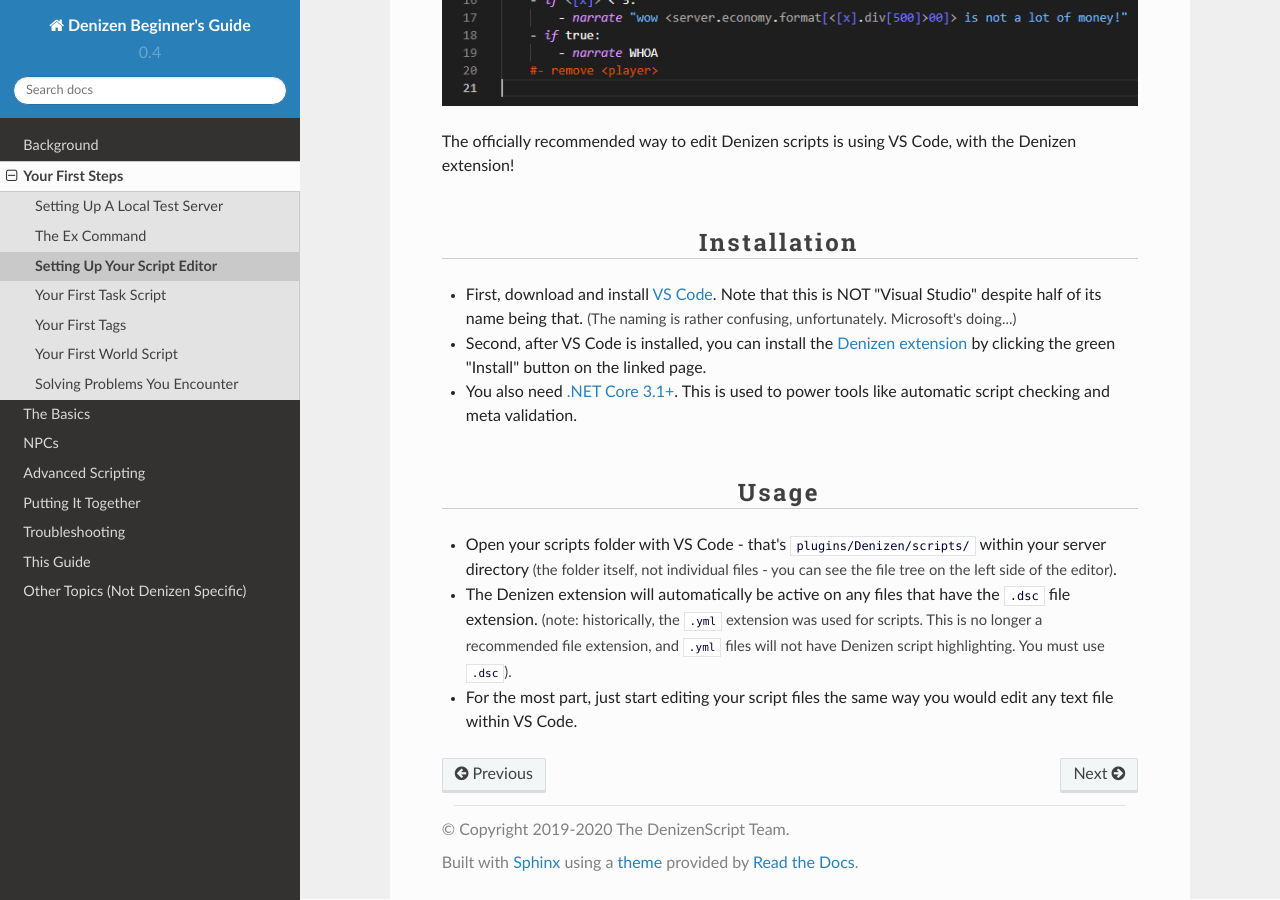
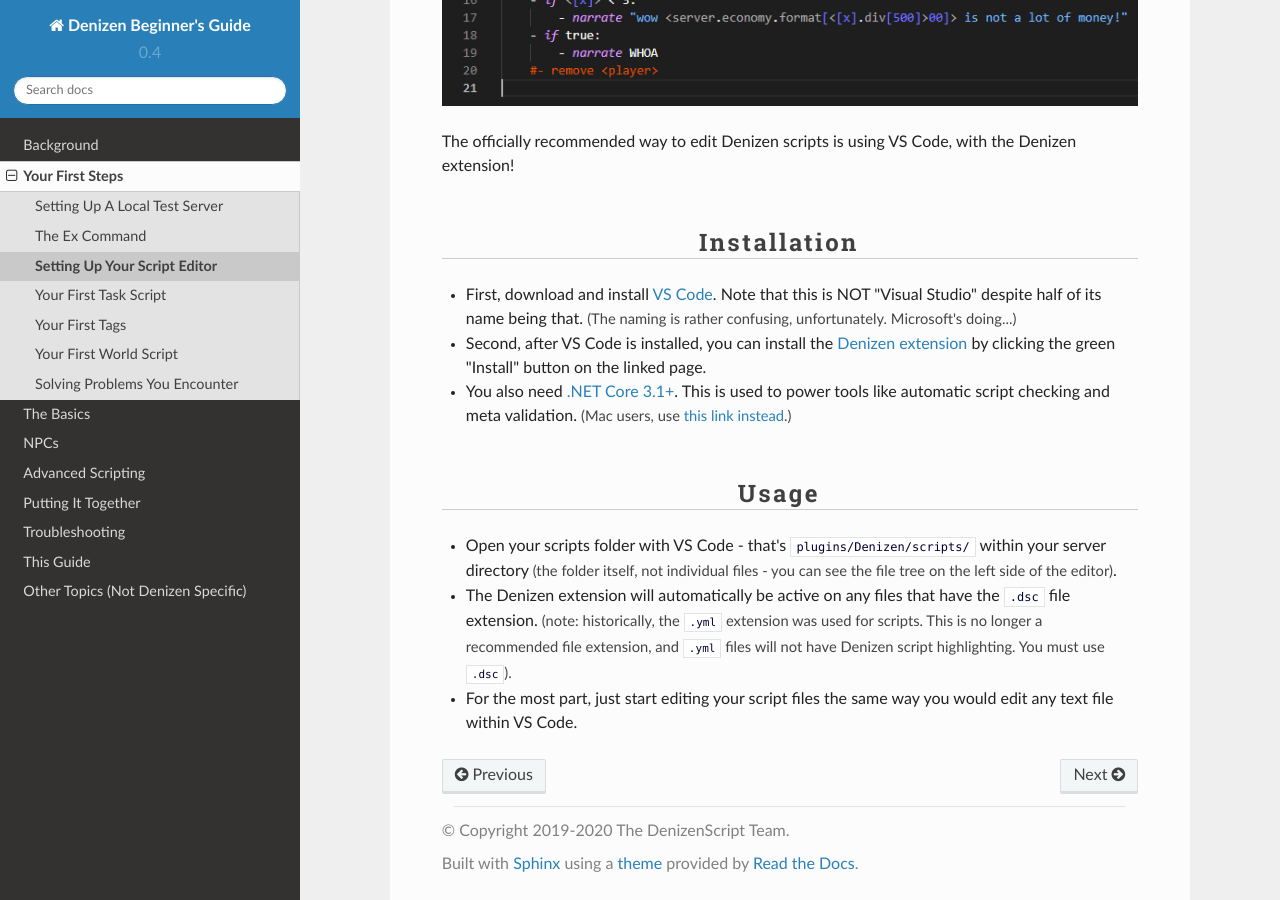
Before and after one commit to DenizenScript/Denizen-Beginners-Guide, a Sphinx documentation site: the page built from source/guides/first-steps/script-editor.md, in a window 1280 px wide and 900 px high, scrolled down 709 px. Built offline with Sphinx 7.4.7 and the Read the Docs theme 2.0.0, drawn with Linux system fonts in a browser that asks for light colours.

Commit message:
add a specific netcore link for mac users

```diff
--- a/source/guides/first-steps/script-editor.md
+++ b/source/guides/first-steps/script-editor.md
@@ -16,7 +16,7 @@ The officially recommended way to edit Denizen scripts is using VS Code, with th
 
 - First, download and install [VS Code](https://code.visualstudio.com/). Note that this is NOT "Visual Studio" despite half of its name being that. <span class="parens">(The naming is rather confusing, unfortunately. Microsoft's doing...)</span>
 - Second, after VS Code is installed, you can install the [Denizen extension](https://marketplace.visualstudio.com/items?itemName=DenizenScript.denizenscript) by clicking the green "Install" button on the linked page.
-- You also need [.NET Core 3.1+](https://dotnet.microsoft.com/download/dotnet-core/3.1/runtime). This is used to power tools like automatic script checking and meta validation.
+- You also need [.NET Core 3.1+](https://dotnet.microsoft.com/download/dotnet-core/3.1/runtime). This is used to power tools like automatic script checking and meta validation. <span class="parens">(Mac users, use [this link instead](https://dotnet.microsoft.com/download/dotnet-core/3.1).)</span>
 
 ### Usage
 
```
